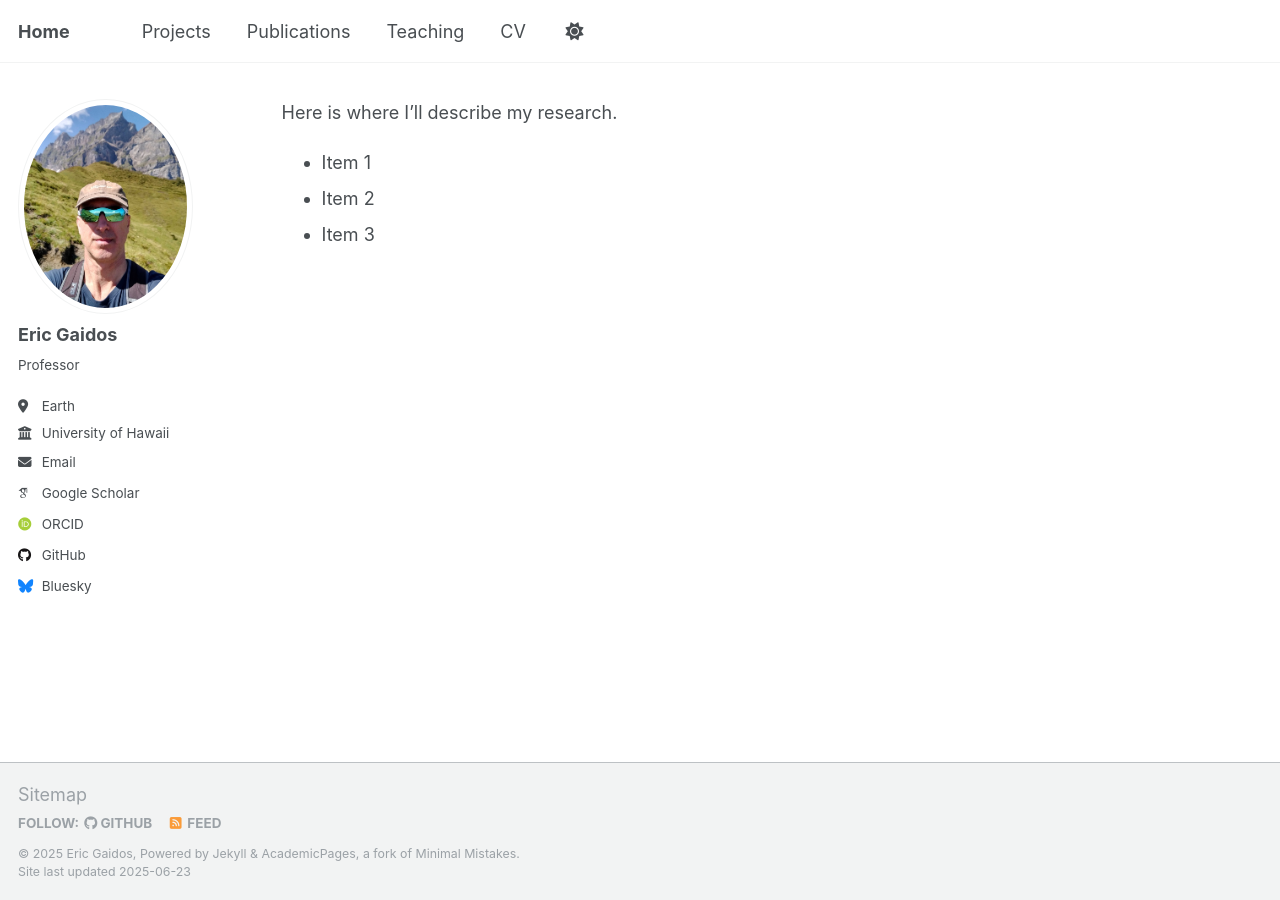
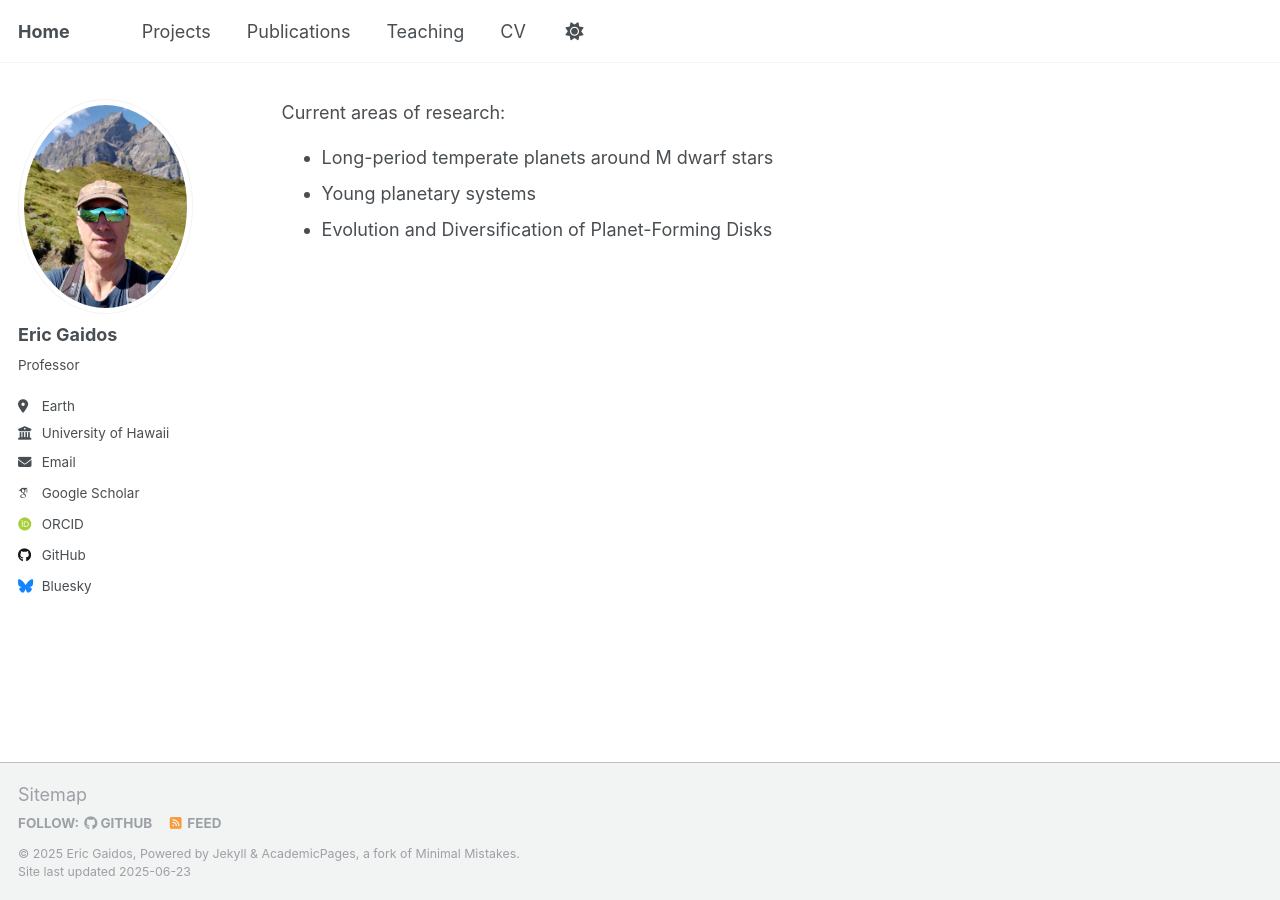
Before and after one commit to egaidos/egaidos.github.io, a Jekyll site: the page built from projects.md, in a window 1280 px wide. Built offline with Jekyll 4.4.1, drawn with Linux system fonts in a browser that asks for light colours; some web fonts are replaced; our own code applies the rules of GitHub Pages for plain Markdown files.

Commit message:
Update projects.md

```diff
--- a/projects.md
+++ b/projects.md
@@ -1,6 +1,6 @@
-Here is where I'll describe my research.
+<bf>Current areas of research:</bf>
 <ul>
-  <li>Item 1</li>
-  <li>Item 2</li>
-  <li>Item 3</li>
+  <li>Long-period temperate planets around M dwarf stars</li>
+  <li>Young planetary systems</li>
+  <li>Evolution and Diversification of Planet-Forming Disks</li>
 </ul>
```
